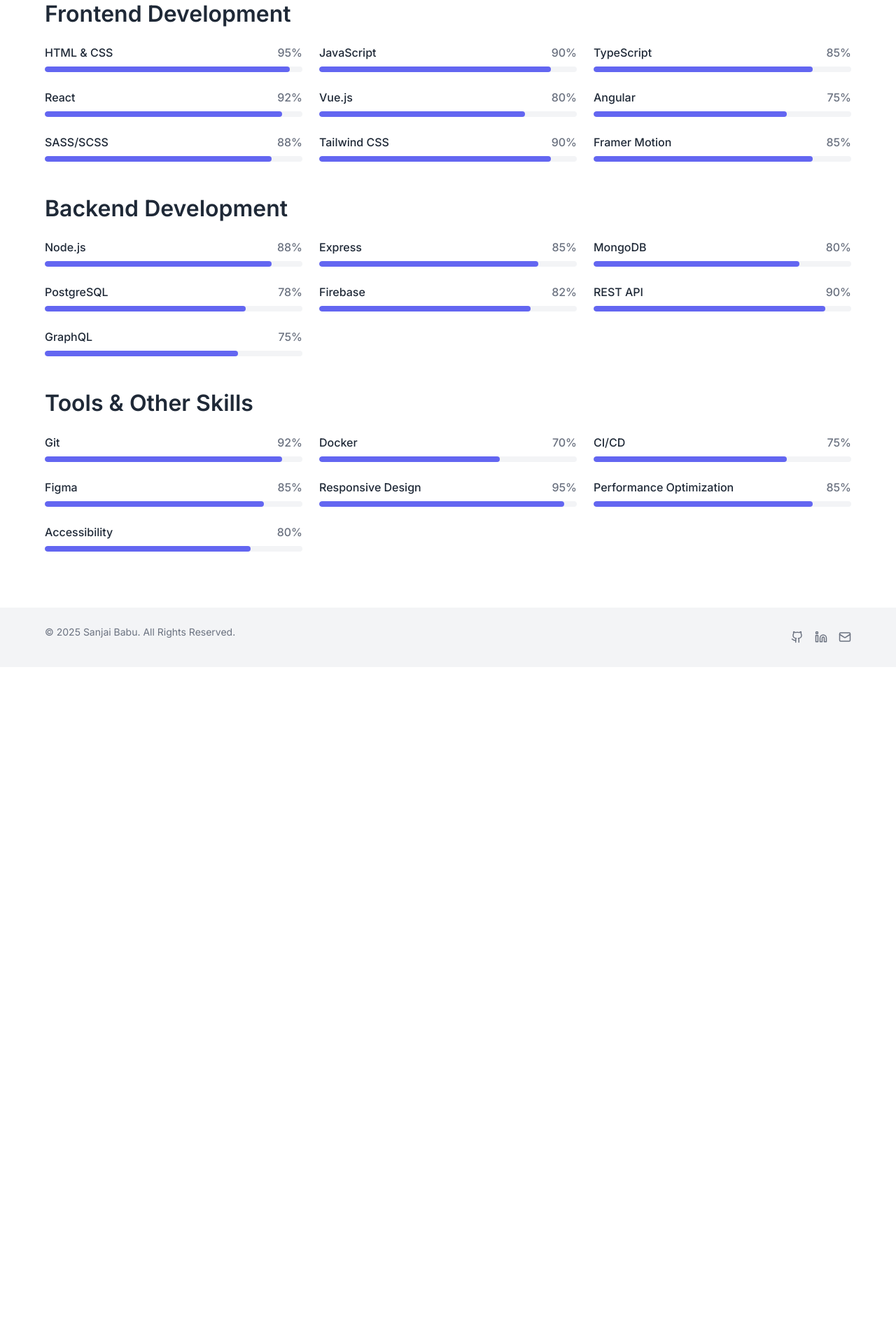
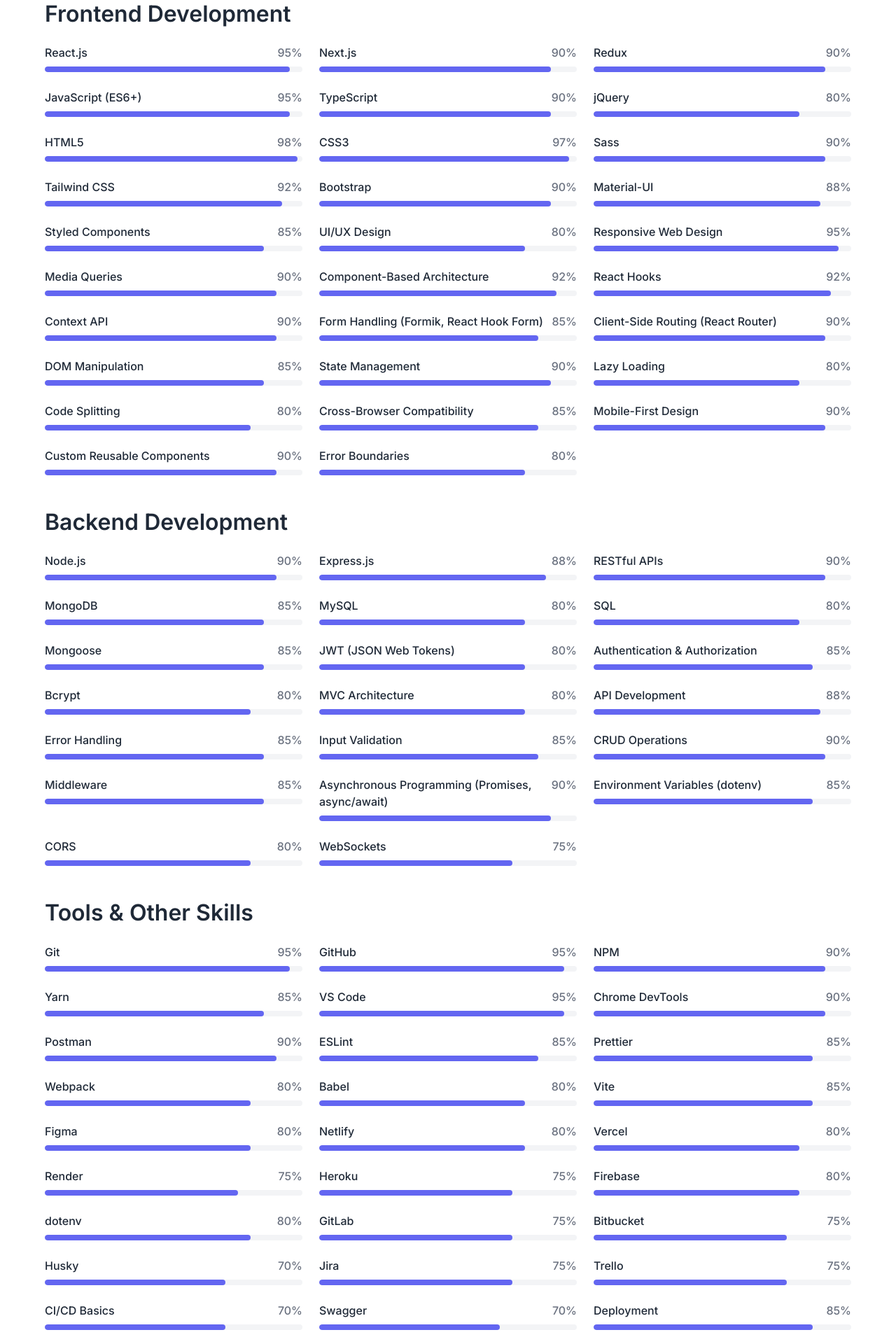
Before and after one commit to sanjaii1/DevSanPortfolio, a React (Vite) app: page /about in a window 1280 px wide. Shown: the part 2600-4520 px from the top of the page at 70% size. Before the commit the page ends 3553 px from the top, so only its background shows below. Built offline with nearby package versions, Linux system fonts and the light colour scheme.

Commit message:
Revise skills list in skills.ts to reflect updated frontend, backend, and tools expertise. Added new skills and adjusted percentages for accuracy.

```diff
--- a/src/data/skills.ts
+++ b/src/data/skills.ts
@@ -6,31 +6,88 @@
 
 export const skills: Skill[] = [
   // Frontend skills
-  { name: 'HTML & CSS', percentage: 95, category: 'frontend' },
-  { name: 'JavaScript', percentage: 90, category: 'frontend' },
-  { name: 'TypeScript', percentage: 85, category: 'frontend' },
-  { name: 'React', percentage: 92, category: 'frontend' },
-  { name: 'Vue.js', percentage: 80, category: 'frontend' },
-  { name: 'Angular', percentage: 75, category: 'frontend' },
-  { name: 'SASS/SCSS', percentage: 88, category: 'frontend' },
-  { name: 'Tailwind CSS', percentage: 90, category: 'frontend' },
-  { name: 'Framer Motion', percentage: 85, category: 'frontend' },
+  { name: 'React.js', percentage: 95, category: 'frontend' },
+  { name: 'Next.js', percentage: 90, category: 'frontend' },
+  { name: 'Redux', percentage: 90, category: 'frontend' },
+  { name: 'JavaScript (ES6+)', percentage: 95, category: 'frontend' },
+  { name: 'TypeScript', percentage: 90, category: 'frontend' },
+  { name: 'jQuery', percentage: 80, category: 'frontend' },
+  { name: 'HTML5', percentage: 98, category: 'frontend' },
+  { name: 'CSS3', percentage: 97, category: 'frontend' },
+  { name: 'Sass', percentage: 90, category: 'frontend' },
+  { name: 'Tailwind CSS', percentage: 92, category: 'frontend' },
+  { name: 'Bootstrap', percentage: 90, category: 'frontend' },
+  { name: 'Material-UI', percentage: 88, category: 'frontend' },
+  { name: 'Styled Components', percentage: 85, category: 'frontend' },
+  { name: 'UI/UX Design', percentage: 80, category: 'frontend' },
+  { name: 'Responsive Web Design', percentage: 95, category: 'frontend' },
+  { name: 'Media Queries', percentage: 90, category: 'frontend' },
+  { name: 'Component-Based Architecture', percentage: 92, category: 'frontend' },
+  { name: 'React Hooks', percentage: 92, category: 'frontend' },
+  { name: 'Context API', percentage: 90, category: 'frontend' },
+  { name: 'Form Handling (Formik, React Hook Form)', percentage: 85, category: 'frontend' },
+  { name: 'Client-Side Routing (React Router)', percentage: 90, category: 'frontend' },
+  { name: 'DOM Manipulation', percentage: 85, category: 'frontend' },
+  { name: 'State Management', percentage: 90, category: 'frontend' },
+  { name: 'Lazy Loading', percentage: 80, category: 'frontend' },
+  { name: 'Code Splitting', percentage: 80, category: 'frontend' },
+  { name: 'Cross-Browser Compatibility', percentage: 85, category: 'frontend' },
+  { name: 'Mobile-First Design', percentage: 90, category: 'frontend' },
+  { name: 'Custom Reusable Components', percentage: 90, category: 'frontend' },
+  { name: 'Error Boundaries', percentage: 80, category: 'frontend' },
 
   // Backend skills
-  { name: 'Node.js', percentage: 88, category: 'backend' },
-  { name: 'Express', percentage: 85, category: 'backend' },
-  { name: 'MongoDB', percentage: 80, category: 'backend' },
-  { name: 'PostgreSQL', percentage: 78, category: 'backend' },
-  { name: 'Firebase', percentage: 82, category: 'backend' },
-  { name: 'REST API', percentage: 90, category: 'backend' },
-  { name: 'GraphQL', percentage: 75, category: 'backend' },
+  { name: 'Node.js', percentage: 90, category: 'backend' },
+  { name: 'Express.js', percentage: 88, category: 'backend' },
+  { name: 'RESTful APIs', percentage: 90, category: 'backend' },
+  { name: 'MongoDB', percentage: 85, category: 'backend' },
+  { name: 'MySQL', percentage: 80, category: 'backend' },
+  { name: 'SQL', percentage: 80, category: 'backend' },
+  { name: 'Mongoose', percentage: 85, category: 'backend' },
+  { name: 'JWT (JSON Web Tokens)', percentage: 80, category: 'backend' },
+  { name: 'Authentication & Authorization', percentage: 85, category: 'backend' },
+  { name: 'Bcrypt', percentage: 80, category: 'backend' },
+  { name: 'MVC Architecture', percentage: 80, category: 'backend' },
+  { name: 'API Development', percentage: 88, category: 'backend' },
+  { name: 'Error Handling', percentage: 85, category: 'backend' },
+  { name: 'Input Validation', percentage: 85, category: 'backend' },
+  { name: 'CRUD Operations', percentage: 90, category: 'backend' },
+  { name: 'Middleware', percentage: 85, category: 'backend' },
+  { name: 'Asynchronous Programming (Promises, async/await)', percentage: 90, category: 'backend' },
+  { name: 'Environment Variables (dotenv)', percentage: 85, category: 'backend' },
+  { name: 'CORS', percentage: 80, category: 'backend' },
+  { name: 'WebSockets', percentage: 75, category: 'backend' },
 
-  // Tools and other skills
-  { name: 'Git', percentage: 92, category: 'tools' },
-  { name: 'Docker', percentage: 70, category: 'tools' },
-  { name: 'CI/CD', percentage: 75, category: 'tools' },
-  { name: 'Figma', percentage: 85, category: 'tools' },
-  { name: 'Responsive Design', percentage: 95, category: 'other' },
+  // Tools
+  { name: 'Git', percentage: 95, category: 'tools' },
+  { name: 'GitHub', percentage: 95, category: 'tools' },
+  { name: 'NPM', percentage: 90, category: 'tools' },
+  { name: 'Yarn', percentage: 85, category: 'tools' },
+  { name: 'VS Code', percentage: 95, category: 'tools' },
+  { name: 'Chrome DevTools', percentage: 90, category: 'tools' },
+  { name: 'Postman', percentage: 90, category: 'tools' },
+  { name: 'ESLint', percentage: 85, category: 'tools' },
+  { name: 'Prettier', percentage: 85, category: 'tools' },
+  { name: 'Webpack', percentage: 80, category: 'tools' },
+  { name: 'Babel', percentage: 80, category: 'tools' },
+  { name: 'Vite', percentage: 85, category: 'tools' },
+  { name: 'Figma', percentage: 80, category: 'tools' },
+  { name: 'Netlify', percentage: 80, category: 'tools' },
+  { name: 'Vercel', percentage: 80, category: 'tools' },
+  { name: 'Render', percentage: 75, category: 'tools' },
+  { name: 'Heroku', percentage: 75, category: 'tools' },
+  { name: 'Firebase', percentage: 80, category: 'tools' },
+  { name: 'dotenv', percentage: 80, category: 'tools' },
+  { name: 'GitLab', percentage: 75, category: 'tools' },
+  { name: 'Bitbucket', percentage: 75, category: 'tools' },
+  { name: 'Husky', percentage: 70, category: 'tools' },
+  { name: 'Jira', percentage: 75, category: 'tools' },
+  { name: 'Trello', percentage: 75, category: 'tools' },
+  { name: 'CI/CD Basics', percentage: 70, category: 'tools' },
+  { name: 'Swagger', percentage: 70, category: 'tools' },
+
+  // Other
+  { name: 'Deployment', percentage: 85, category: 'other' },
   { name: 'Performance Optimization', percentage: 85, category: 'other' },
   { name: 'Accessibility', percentage: 80, category: 'other' }
 ];
```
